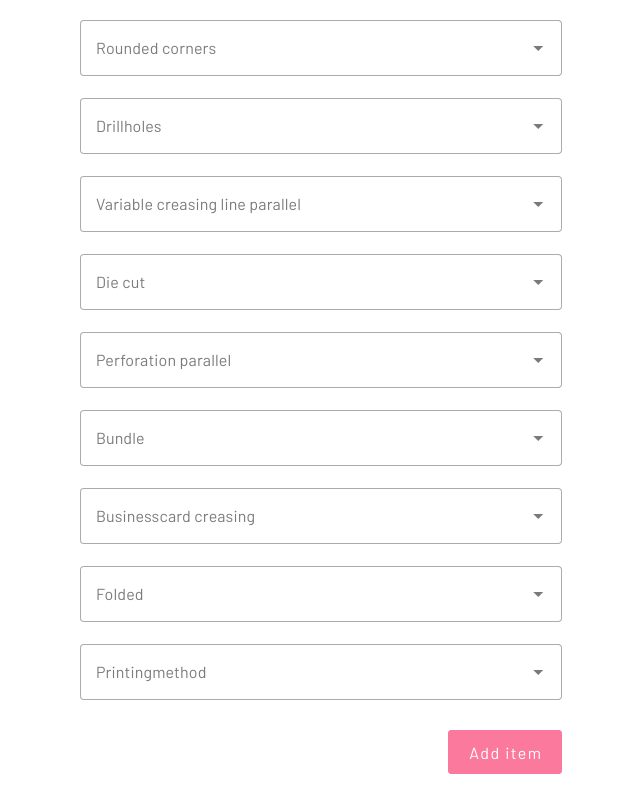
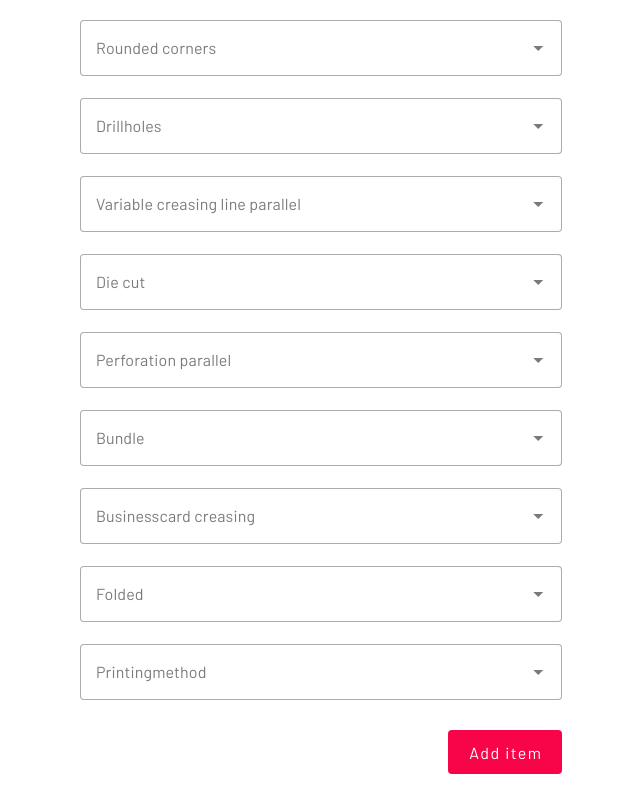
Before and after one commit to toast92/print-dot-com, a Vue app in the folder product-selector/: page /product/businesscards in a window 1280 px wide. Shown: the part 796-1582 px from the top of the page, without its empty margins (319-959 px from the left). Built offline with nearby package versions, Linux system fonts and the light colour scheme.

Commit message:
Removed disabled state from submit button

```diff
--- a/product-selector/src/components/ProductSelector.vue
+++ b/product-selector/src/components/ProductSelector.vue
@@ -162,7 +162,6 @@ onBeforeRouteUpdate(() => {
           color="action"
           class="mt-2"
           @click="handleSubmit"
-          :disabled="!isFormValid"
           >Add item</v-btn
         >
       </div>
```
